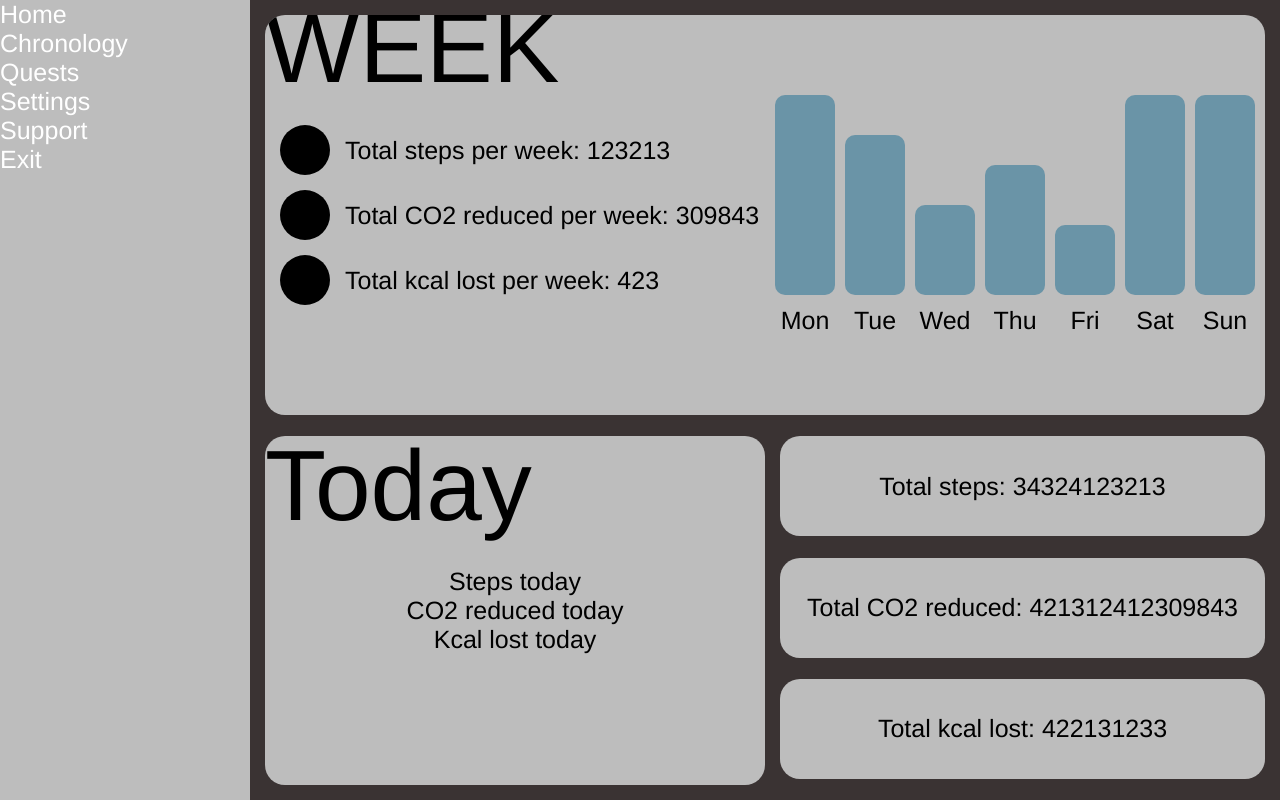
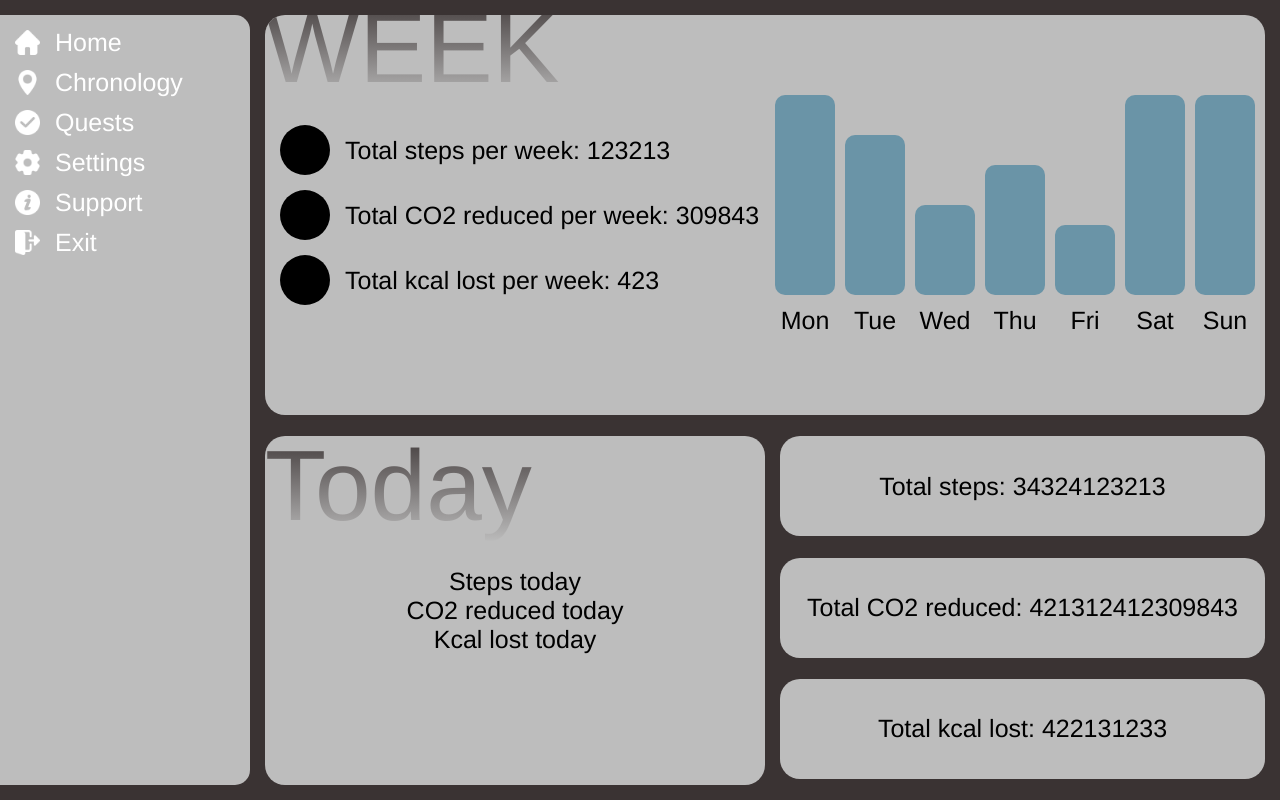
Before and after one commit to WheatSeeds/Admin-Dashboard, a plain HTML site: page index.html in a window 1280 px wide. Drawn offline with Linux system fonts and the light colour scheme.

Commit message:
Version 0.0.4 / Add Added menu icons and some layout edit

```diff
--- a/index.html
+++ b/index.html
@@ -12,14 +12,18 @@
 </head>
 <body>
     <div class="menu">
-        <ul>
-            <li>Home</li>
-            <li>Chronology</li>
-            <li>Quests</li>
-            <li>Settings</li>
-            <li>Support</li>
-            <li>Exit</li>
-        </ul>
+        <img src="Img/Menu%20Icons/home.png" alt="">
+        <span>Home</span>
+        <img src="Img/Menu%20Icons/chronology.png" alt="">
+        <span>Chronology</span>
+        <img src="Img/Menu%20Icons/checked.png" alt="">
+        <span>Quests</span>
+        <img src="Img/Menu%20Icons/setting.png" alt="">
+        <span>Settings</span>
+        <img src="Img/Menu%20Icons/support.png" alt="">
+        <span>Support</span>
+        <img src="Img/Menu%20Icons/logout.png" alt="">
+        <span>Exit</span>
     </div>
     <div class="week_statistic">
         <span class="week" style="font-family: Franklin Gothic Heavy, Helvetica, sans-serif; font-size: 100px;">WEEK</span>
--- a/style.css
+++ b/style.css
@@ -15,8 +15,22 @@ body{
     grid-row: 1 / 5;
     color: white;
     background-color: #BDBDBD;
-    display: flex;
-    flex-direction: column;
+    display: grid;
+    grid-gap: 0;
+    grid-template-columns: 25px 1fr;
+    grid-template-rows: repeat(6, 25px);
+    justify-content: center;
+    align-items: center;
+    border-top-right-radius: 15px;
+    border-bottom-right-radius: 15px;
+    margin: 15px 0 15px 0;
+    grid-row-gap: 15px;
+    grid-column-gap: 15px;
+    padding-left: 15px;
+    padding-top: 15px;
+}
+li{
+    list-style-type: none;
 }
 .week_statistic{
     background-color: #BDBDBD;
@@ -65,6 +79,9 @@ body{
 .week{
     position: absolute;
     top: -25px;
+    background-image: linear-gradient(180deg, #3A3333, #BDBDBD );
+    -webkit-background-clip: text;
+    -webkit-text-fill-color: transparent;
 }
 
 .today_statistic{
@@ -84,6 +101,10 @@ body{
     position: absolute;
     bottom: 242px;
     left: 0;
+    background-color: #2AA5A0;
+    background-image: linear-gradient(180deg, #3A3333, #BDBDBD );
+    -webkit-background-clip: text;
+    -webkit-text-fill-color: transparent;
 }
 .steps_all{
     background-color: #BDBDBD;
@@ -112,3 +133,7 @@ body{
     justify-content: center;
     align-items: center;
 }
+img{
+    width: 25px;
+    filter: invert(1);
+}
```
Also changed, not shown: Img/Menu Icons/checked.png (added), Img/Menu Icons/chronology.png (added), Img/Menu Icons/home.png (added), Img/Menu Icons/logout.png (added), Img/Menu Icons/setting.png (added), Img/Menu Icons/support.png (added).
